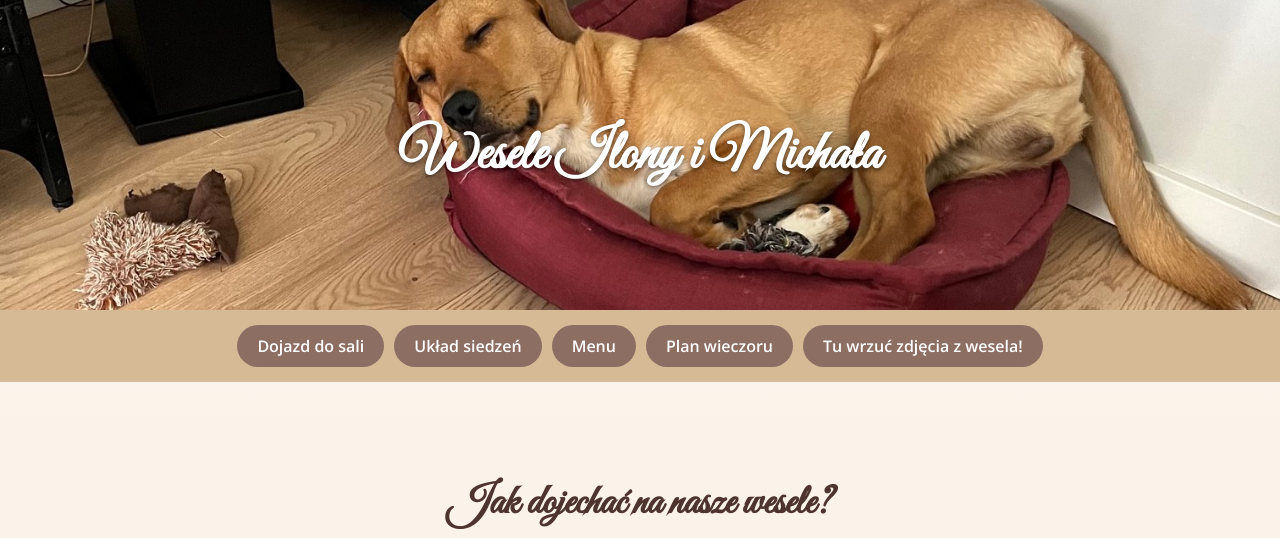
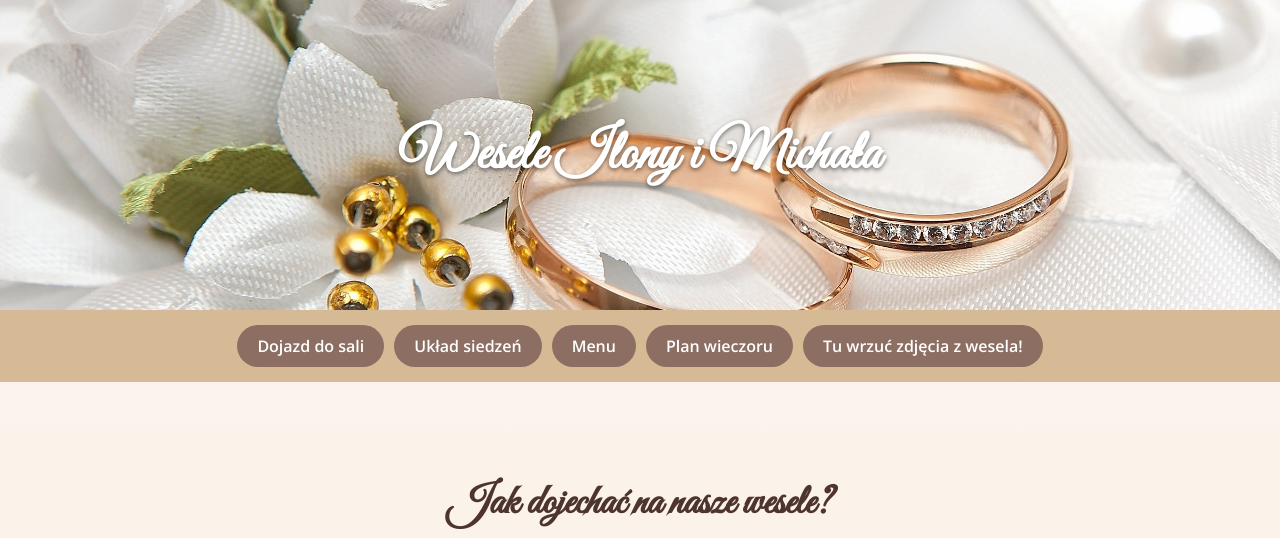
Before and after one commit to VesterNiak/Wesele, a plain HTML site: page index.html in a window 1280 px wide. Shown: the top 538 px of the page. Drawn offline with nearby package versions, Linux system fonts and the light colour scheme.

Commit message:
index.html

```diff
--- a/index.html
+++ b/index.html
@@ -731,7 +731,7 @@ menuToggle.addEventListener('click', () => {
     header.style.backgroundImage = "url('banerdo12.jpg')";
   } else if (hour >= 12 && hour < 19) {
     // Popołudnie
-    header.style.backgroundImage = "url('baner_ramen.jpg')";
+    header.style.backgroundImage = "url('baner.jpg')";
   } else if (hour >= 19 && hour < 22) {
     // Wieczór
     header.style.backgroundImage = "url('baner_ramen.jpg')";
```
